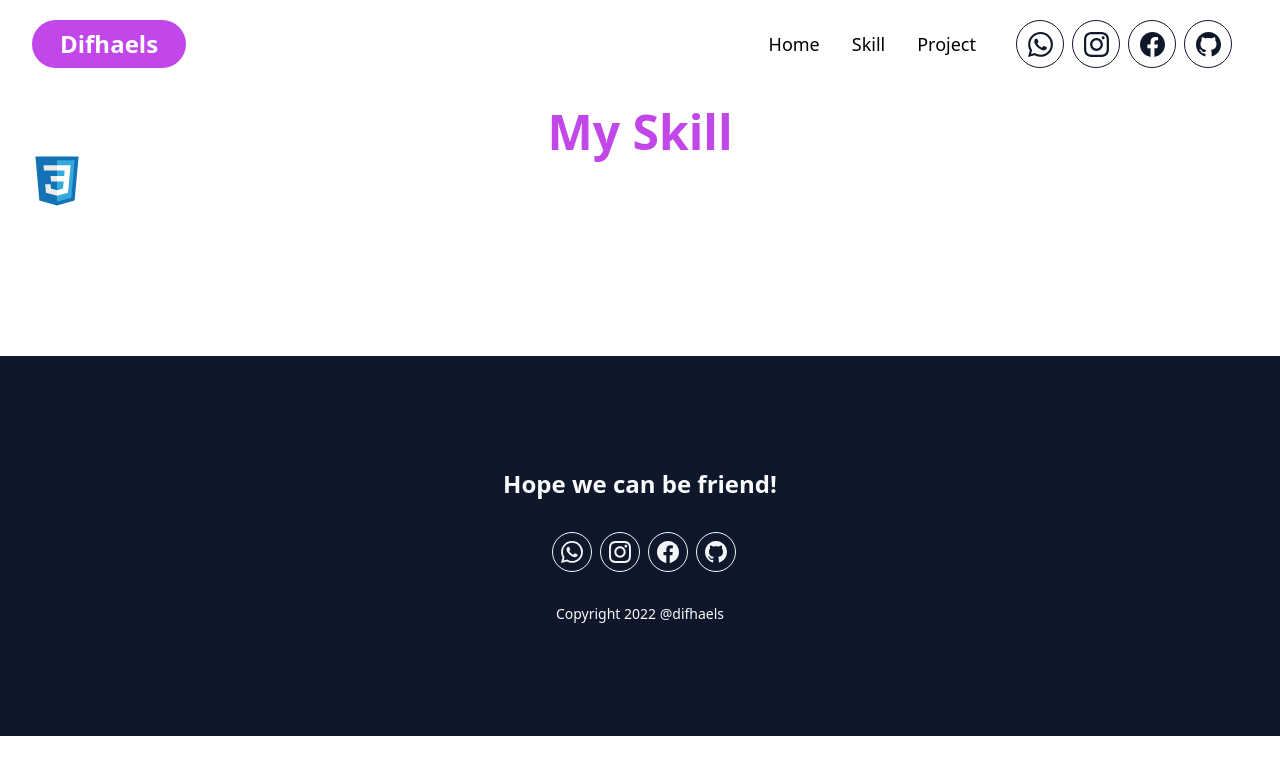
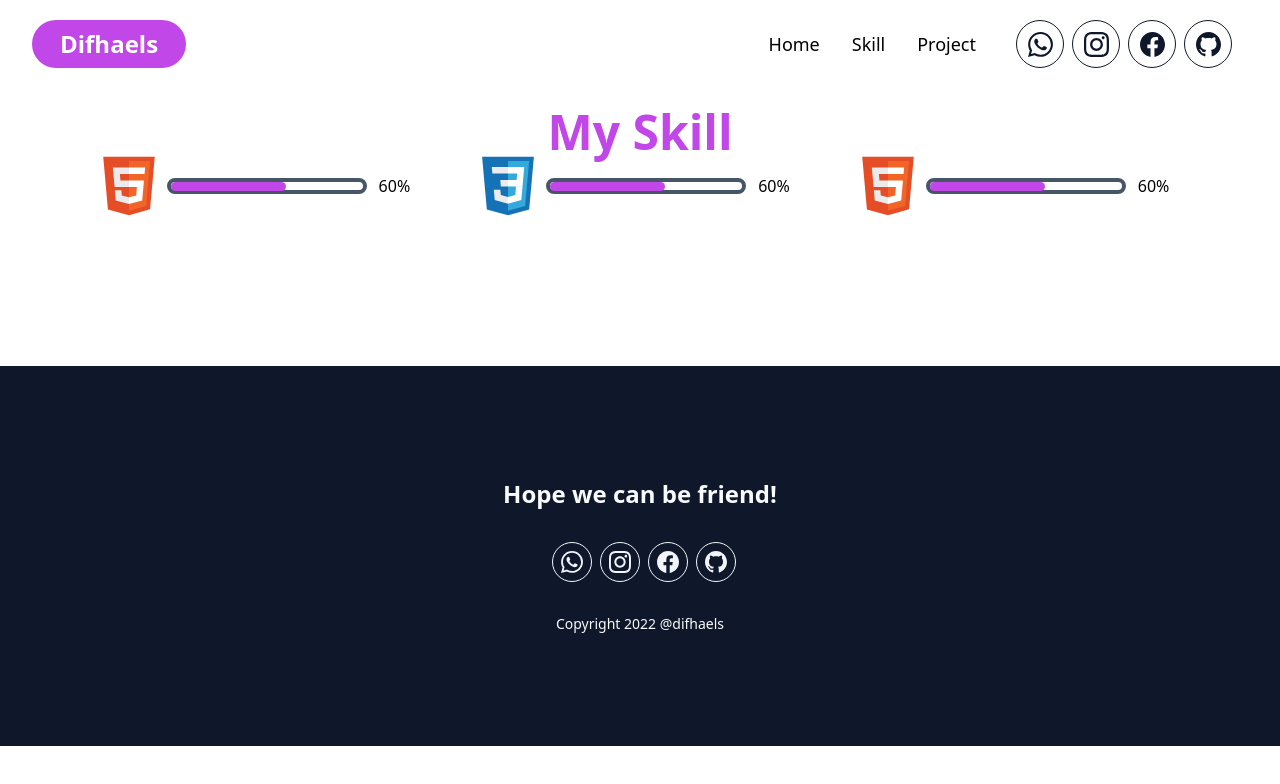
Before and after one commit to difhaels/portfolio-cra, a React (Create React App) app: page /Skill in a window 1280 px wide. Shown: the top 784 px of the page. Built offline with nearby package versions, Linux system fonts and the light colour scheme.

Commit message:
add prototype skill and fix bug

```diff
--- a/src/components/Skill.js
+++ b/src/components/Skill.js
@@ -12,7 +12,30 @@ export default function Skill() {
   return (
     <div className="container">
       <h1 className="text-5xl mt-10 text-primary font-bold text-center">My Skill</h1>
-      <img src={css} width="50" />
+
+      <div className="flex items-center justify-center gap-14">
+        <div className="flex items-center">
+          <img src={html} width="60" className="mr-2" />
+          <div className="w-[200px] h-4 border-4 border-slate-600 flex items-center rounded-full">
+            <div className="bg-primary w-[60%] h-[9px] rounded-full"></div>
+          </div>
+          <h1 className="p-3">60%</h1>
+        </div>
+        <div className="flex items-center">
+          <img src={css} width="60" className="mr-2" />
+          <div className="w-[200px] h-4 border-4 border-slate-600 flex items-center rounded-full">
+            <div className="bg-primary w-[60%] h-[9px] rounded-full"></div>
+          </div>
+          <h1 className="p-3">60%</h1>
+        </div>
+        <div className="flex items-center">
+          <img src={html} width="60" className="mr-2" />
+          <div className="w-[200px] h-4 border-4 border-slate-600 flex items-center rounded-full">
+            <div className="bg-primary w-[60%] h-[9px] rounded-full"></div>
+          </div>
+          <h1 className="p-3">60%</h1>
+        </div>
+      </div>
     </div>
   );
 }
```
Also changed, not shown: src/components/img/logo/react.svg (added).
